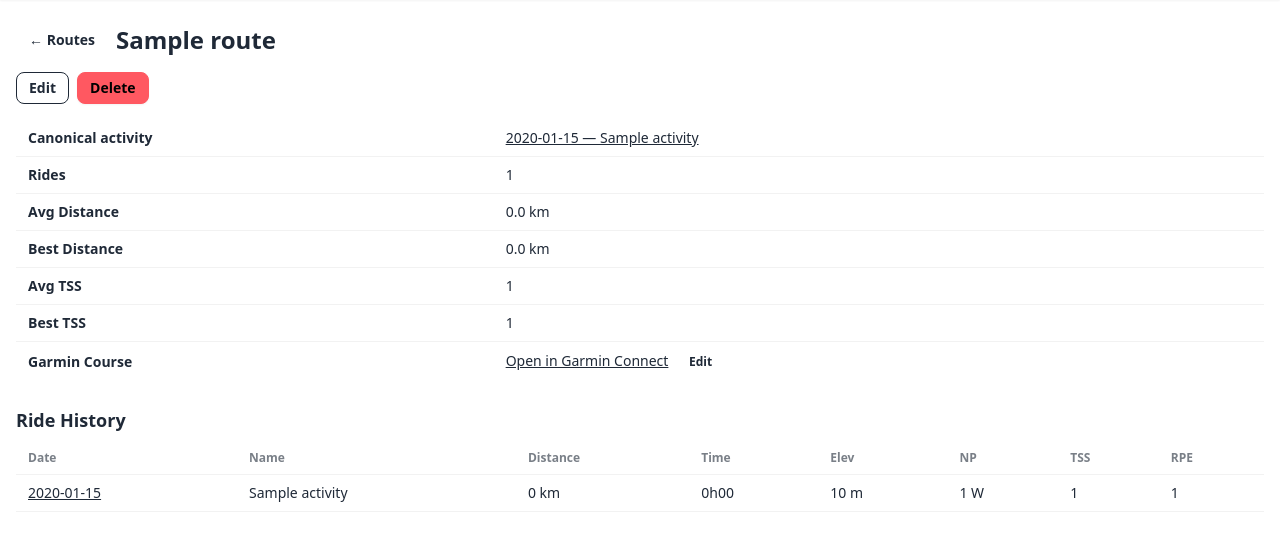
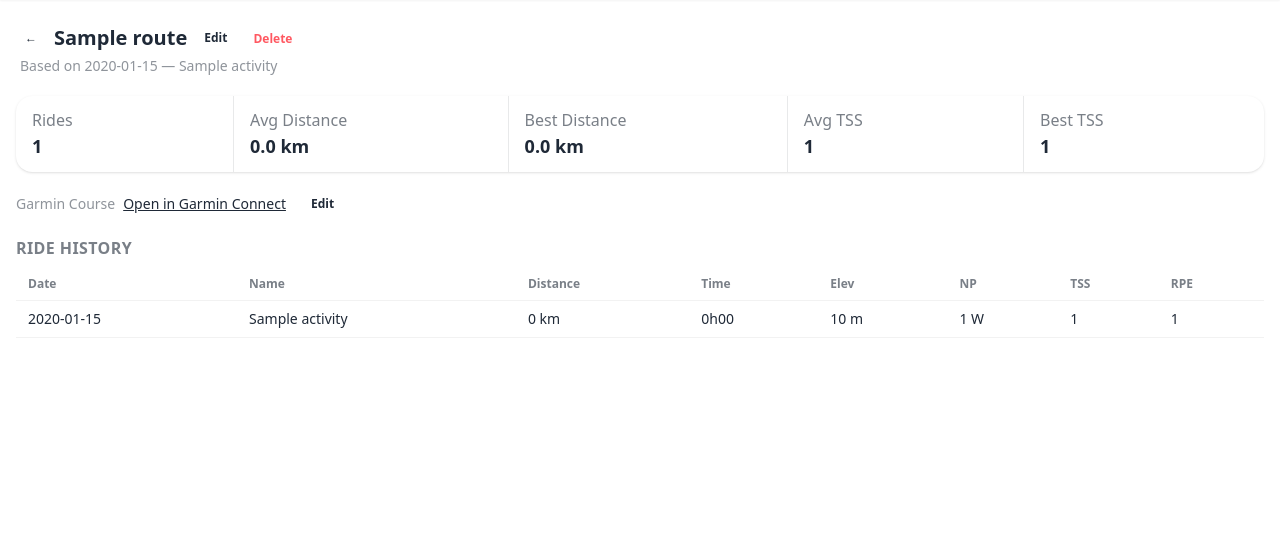
Before and after one commit to abulte/velo-tracker, a Flask app: page /routes/1 in a window 1280 px wide. Shown: the part 68-619 px from the top of the page. Run offline with Flask 3, Linux system fonts and the light colour scheme; tables that the repository leaves empty hold one stand-in row (values such as "Sample post"); some libraries are stand-ins or nearby versions.

Commit message:
better layout overall with skill

```diff
--- a/templates/routes/show.html
+++ b/templates/routes/show.html
@@ -7,17 +7,23 @@
 {% endblock %}
 
 {% block content %}
-<div class="flex items-center gap-2 mb-4">
-    <a href="/routes" class="btn btn-ghost btn-sm">&larr; Routes</a>
-    <h1 id="route-title" class="text-2xl font-bold">{{ route.name }}</h1>
-</div>
 
-<div class="flex gap-2 mb-4">
-    <button class="btn btn-outline btn-sm" onclick="document.getElementById('edit-dialog').showModal()">Edit</button>
-    <form method="post" action="/routes/{{ route.id }}/delete"
-          onsubmit="return confirm('Delete this route? Activities will be unassigned.')">
-        <button type="submit" class="btn btn-error btn-sm">Delete</button>
-    </form>
+{# ── Header ── #}
+<div class="mb-5">
+    <div class="flex items-center gap-2 mb-1">
+        <a href="/routes" class="btn btn-ghost btn-xs">&larr;</a>
+        <h1 id="route-title" class="text-xl font-bold">{{ route.name }}</h1>
+        <button class="btn btn-ghost btn-xs" onclick="document.getElementById('edit-dialog').showModal()">Edit</button>
+        <form method="post" action="/routes/{{ route.id }}/delete"
+              onsubmit="return confirm('Delete this route? Activities will be unassigned.')">
+            <button type="submit" class="btn btn-ghost btn-xs text-error">Delete</button>
+        </form>
+    </div>
+    {% if ref_activity %}
+    <p class="pl-1 text-sm text-base-content/50">
+        Based on <a href="/activities/{{ ref_activity.garmin_id }}" class="link link-hover">{{ ref_activity.start_date.strftime('%Y-%m-%d') }} — {{ ref_activity.name }}</a>
+    </p>
+    {% endif %}
 </div>
 
 <dialog id="edit-dialog" class="modal">
@@ -27,7 +33,6 @@
               hx-target="#route-title"
               hx-swap="outerHTML"
               hx-on::after-request="document.getElementById('edit-dialog').close()">
-            <label class="label"><span class="label-text">Name</span></label>
             <input type="text" name="name" value="{{ route.name }}" required
                    class="input input-bordered w-full mb-4">
             <div class="flex gap-2 justify-end">
@@ -39,22 +44,39 @@
     <form method="dialog" class="modal-backdrop"><button>close</button></form>
 </dialog>
 
-<table class="table table-sm mb-6">
-    <tbody>
-        <tr><th>Canonical activity</th><td>{% if ref_activity %}<a href="/activities/{{ ref_activity.garmin_id }}" class="link">{{ ref_activity.start_date.strftime('%Y-%m-%d') }} — {{ ref_activity.name }}</a>{% else %}–{% endif %}</td></tr>
-        <tr><th>Rides</th><td>{{ stats.count }}</td></tr>
-        <tr><th>Avg Distance</th><td>{% if stats.avg_distance %}{{ "%.1f"|format(stats.avg_distance) }} km{% else %}–{% endif %}</td></tr>
-        <tr><th>Best Distance</th><td>{% if stats.best_distance %}{{ "%.1f"|format(stats.best_distance) }} km{% else %}–{% endif %}</td></tr>
-        <tr><th>Avg TSS</th><td>{% if stats.avg_tss %}{{ "%.0f"|format(stats.avg_tss) }}{% else %}–{% endif %}</td></tr>
-        <tr><th>Best TSS</th><td>{% if stats.best_tss %}{{ "%.0f"|format(stats.best_tss) }}{% else %}–{% endif %}</td></tr>
-        <tr><th>Garmin Course</th><td>{% include "routes/_course_url.html" %}</td></tr>
-    </tbody>
-</table>
+{# ── Route stats ── #}
+<div class="stats stats-horizontal shadow w-full overflow-x-auto mb-5">
+    <div class="stat py-3 px-4">
+        <div class="stat-title">Rides</div>
+        <div class="stat-value text-lg">{{ stats.count }}</div>
+    </div>
+    <div class="stat py-3 px-4">
+        <div class="stat-title">Avg Distance</div>
+        <div class="stat-value text-lg">{% if stats.avg_distance %}{{ "%.1f"|format(stats.avg_distance) }} km{% else %}–{% endif %}</div>
+    </div>
+    <div class="stat py-3 px-4">
+        <div class="stat-title">Best Distance</div>
+        <div class="stat-value text-lg">{% if stats.best_distance %}{{ "%.1f"|format(stats.best_distance) }} km{% else %}–{% endif %}</div>
+    </div>
+    <div class="stat py-3 px-4">
+        <div class="stat-title">Avg TSS</div>
+        <div class="stat-value text-lg">{% if stats.avg_tss %}{{ "%.0f"|format(stats.avg_tss) }}{% else %}–{% endif %}</div>
+    </div>
+    <div class="stat py-3 px-4">
+        <div class="stat-title">Best TSS</div>
+        <div class="stat-value text-lg">{% if stats.best_tss %}{{ "%.0f"|format(stats.best_tss) }}{% else %}–{% endif %}</div>
+    </div>
+</div>
 
+{# ── Garmin course link ── #}
+<div class="mb-5 text-sm flex items-center gap-2">
+    <span class="text-base-content/50">Garmin Course</span>
+    {% include "routes/_course_url.html" %}
+</div>
+
+{# ── Map ── #}
 {% if polylines %}
-<div class="card bg-base-100 shadow mb-4">
-    <div id="map"></div>
-</div>
+<div id="map" class="mb-6"></div>
 <script>
 const map = L.map('map');
 const dark = window.matchMedia('(prefers-color-scheme: dark)').matches;
@@ -113,8 +135,9 @@ map.fitBounds(bounds, { padding: [20, 20] });
 </script>
 {% endif %}
 
+{# ── Ride history ── #}
 {% if activities %}
-<h2 class="text-lg font-semibold mb-2">Ride History</h2>
+<h2 class="text-base font-semibold text-base-content/60 uppercase tracking-wide mb-2">Ride History</h2>
 <div class="overflow-x-auto">
 <table class="table table-sm table-zebra w-full">
     <thead>
@@ -132,13 +155,13 @@ map.fitBounds(bounds, { padding: [20, 20] });
     <tbody>
         {% for a in activities %}
         <tr>
-            <td><a href="/activities/{{ a.garmin_id }}" class="link">{{ a.start_date.strftime('%Y-%m-%d') }}</a></td>
+            <td><a href="/activities/{{ a.garmin_id }}" class="link link-hover">{{ a.start_date.strftime('%Y-%m-%d') }}</a></td>
             <td>{{ a.name }}</td>
-            <td>{% if a.distance %}{{ "%.0f"|format(a.distance / 1000) }} km{% else %}–{% endif %}</td>
-            <td>{% if a.moving_time %}{{ (a.moving_time // 3600) }}h{{ "%02d"|format((a.moving_time % 3600) // 60) }}{% else %}–{% endif %}</td>
-            <td>{% if a.total_elevation_gain %}{{ a.total_elevation_gain|int }} m{% else %}–{% endif %}</td>
-            <td>{% if a.normalized_watts %}{{ a.normalized_watts|int }} W{% else %}–{% endif %}</td>
-            <td>{% if a.tss %}{{ a.tss|int }}{% else %}–{% endif %}</td>
+            <td class="tabular-nums">{% if a.distance %}{{ "%.0f"|format(a.distance / 1000) }} km{% else %}–{% endif %}</td>
+            <td class="tabular-nums">{% if a.moving_time %}{{ (a.moving_time // 3600) }}h{{ "%02d"|format((a.moving_time % 3600) // 60) }}{% else %}–{% endif %}</td>
+            <td class="tabular-nums">{% if a.total_elevation_gain %}{{ a.total_elevation_gain|int }} m{% else %}–{% endif %}</td>
+            <td class="tabular-nums">{% if a.normalized_watts %}{{ a.normalized_watts|int }} W{% else %}–{% endif %}</td>
+            <td class="tabular-nums">{% if a.tss %}{{ a.tss|int }}{% else %}–{% endif %}</td>
             <td>{% if a.rpe %}{{ a.rpe }}{% else %}–{% endif %}</td>
         </tr>
         {% endfor %}
@@ -146,6 +169,6 @@ map.fitBounds(bounds, { padding: [20, 20] });
 </table>
 </div>
 {% else %}
-<p>No matched rides yet.</p>
+<p class="text-base-content/50 text-sm">No matched rides yet.</p>
 {% endif %}
 {% endblock %}
```
Also changed, not shown: templates/activities/list.html (+30 -32 lines), templates/dashboard.html (+40 -86 lines).
